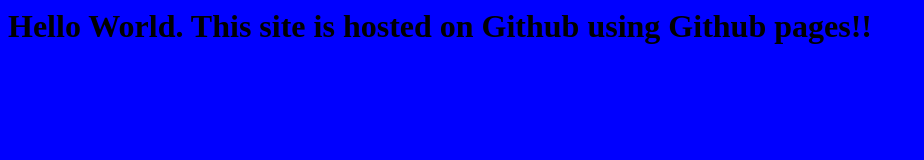
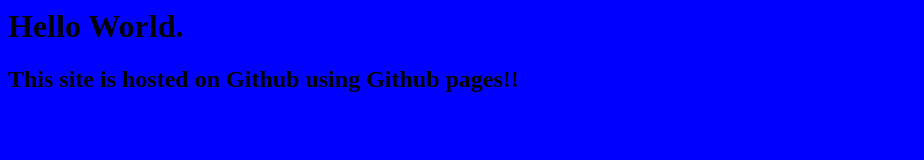
Before and after one commit to bcr99/bilva.work, a plain HTML site: page index.html in a window 1280 px wide. Shown: the whole page, without its empty margins (0-924 px from the left). Drawn offline with Linux system fonts and the light colour scheme.

Commit message:
Updated Web page

```diff
--- a/index.html
+++ b/index.html
@@ -1,5 +1,6 @@
 <html>
 <body id='canvas' bgcolor="blue">
-<h1>Hello World. This site is hosted on Github using Github pages!!</h1>
+<h1> Hello World.  </h1>
+<h2>This site is hosted on Github using Github pages!!</h2>
 </body>
 </html>
```
